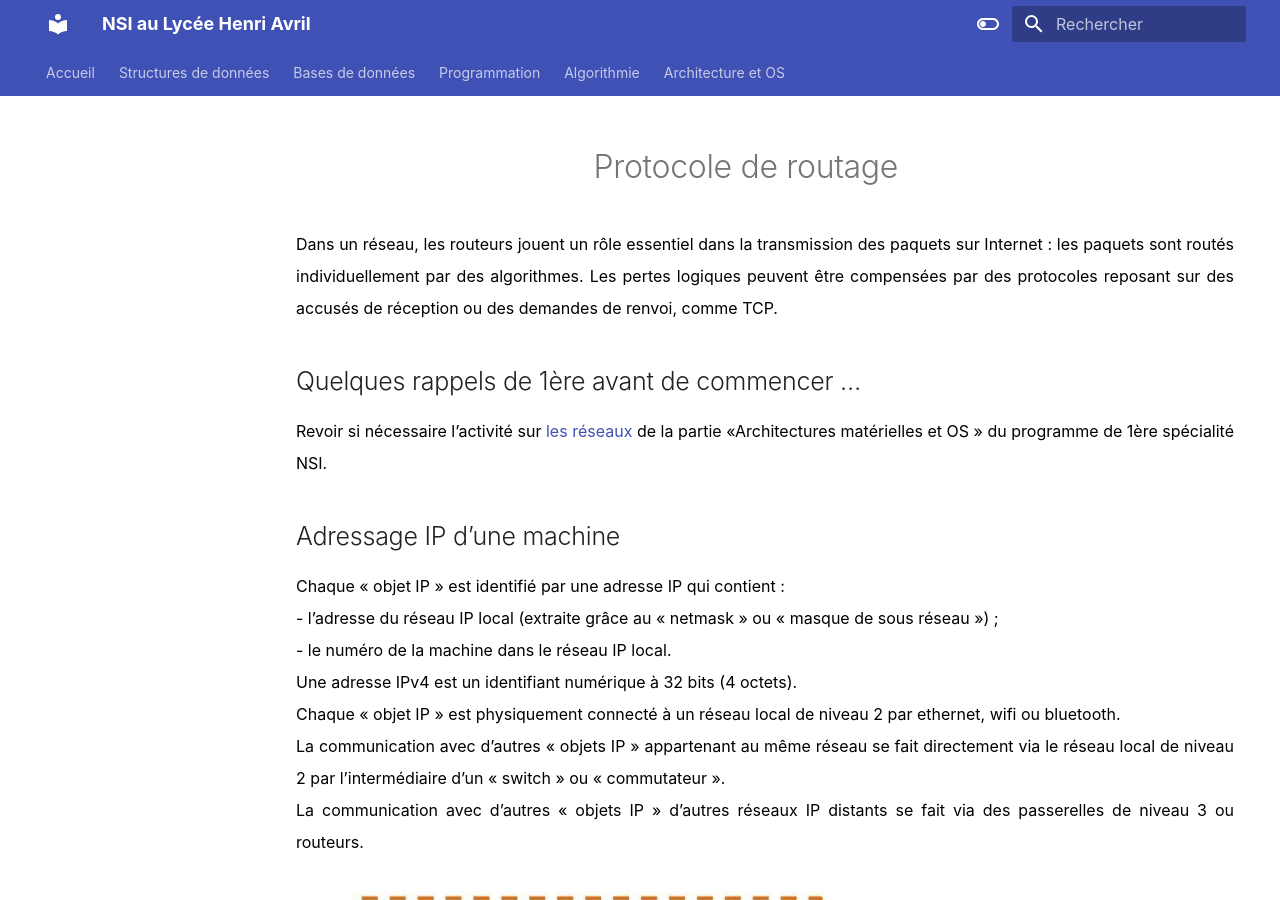
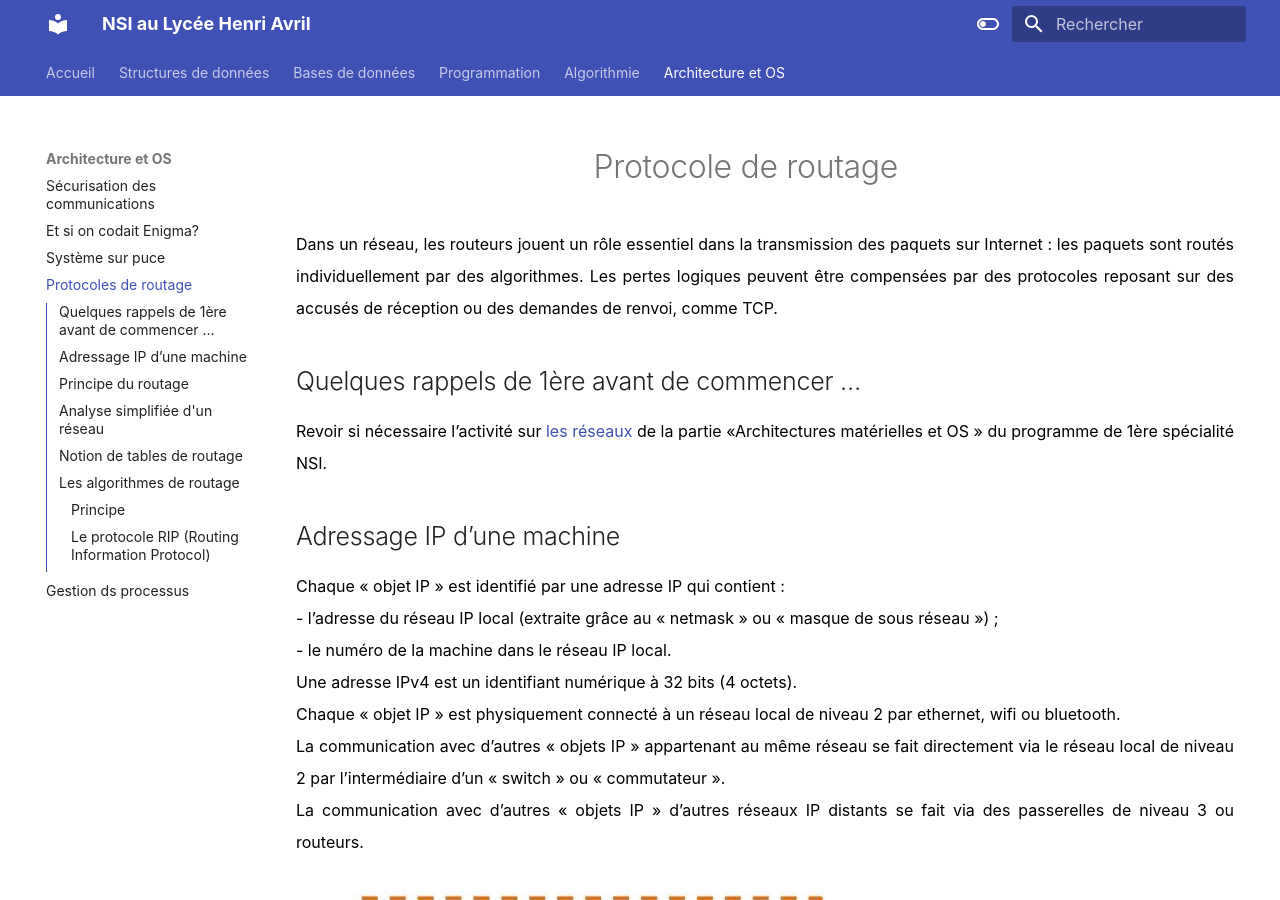
Before and after one commit to mbachelier1/site_TNSI, an MkDocs documentation site: the page built from docs/archi/routage.md, in a window 1280 px wide and 900 px high. Built offline with MkDocs 1.6.1 and Material for MkDocs 9.7.7, drawn with Linux system fonts in a browser that asks for light colours.

Commit message:
maj2_10dec

```diff
--- a/mkdocs.yml
+++ b/mkdocs.yml
@@ -25,6 +25,7 @@ nav:
     -  'Sécurisation des communications' : 'archi/crypto.md'
     -  'Et si on codait Enigma?' : 'archi/enigma.md'
     -  'Système sur puce' : 'archi/soc.md'
+    -  'Protocoles de routage' : 'archi/routage.md'
     -  'Gestion ds processus' : 'archi/processus.md'
 
 
```
